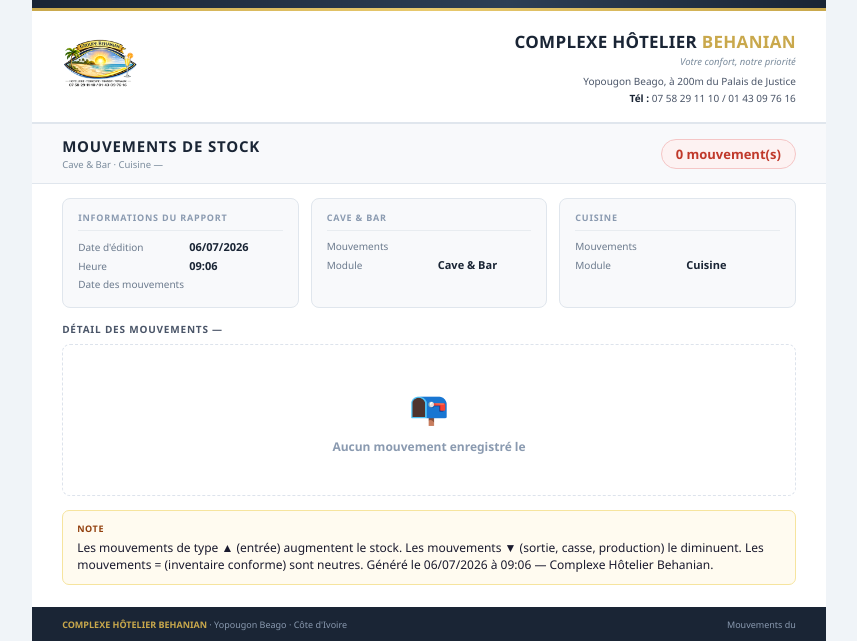
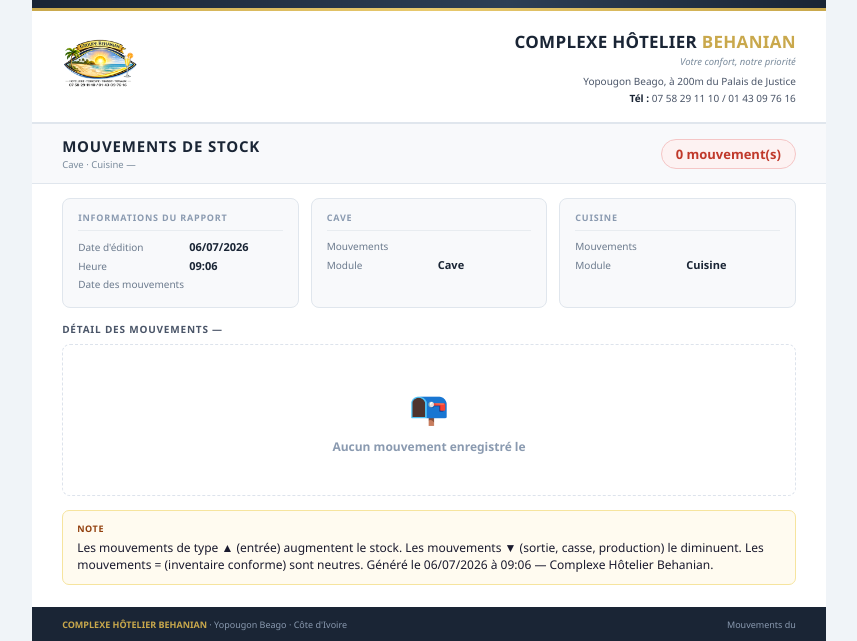
Before and after one commit to MFourierk/Behanian, a Django app: template templates/dashboard/mouvements_print.html in a window 1280 px wide. Shown: the top 641 px of the page, without its empty margins (211-1068 px from the left). Run offline with Django 5.2, Linux system fonts and the light colour scheme; the template is opened without the code that fills it, so the values that code supplies are empty; parts of the project's set-up code (start-up, migrations or seed data) failed here and were passed over.

Commit message:
Fix nomenclature: renommer 'Cave & Bar' en 'Cave' partout
Co-Authored-By: Claude Sonnet 4.6 <noreply@anthropic.com>

```diff
--- a/dashboard/views.py
+++ b/dashboard/views.py
@@ -270,7 +270,7 @@ def mouvements_print(request):
         from bar.models import MouvementStockBar
         for m in MouvementStockBar.objects.filter(date__date=date_mvt).select_related('boisson', 'utilisateur').order_by('-date'):
             mouvements.append({
-                'source': 'cave', 'source_label': 'Cave & Bar',
+                'source': 'cave', 'source_label': 'Cave',
                 'nom': m.boisson.nom,
                 'type': m.get_type_mouvement_display(), 'type_code': m.type_mouvement,
                 'quantite': m.quantite, 'unite': 'unité(s)',
@@ -332,7 +332,7 @@ def mouvements_excel(request):
         from bar.models import MouvementStockBar
         for m in MouvementStockBar.objects.filter(date__date=date_mvt).select_related('boisson', 'utilisateur').order_by('-date'):
             mouvements.append({
-                'source': 'Cave & Bar', 'nom': m.boisson.nom,
+                'source': 'Cave', 'nom': m.boisson.nom,
                 'type': m.get_type_mouvement_display(), 'type_code': m.type_mouvement,
                 'quantite': float(m.quantite), 'unite': 'unité(s)',
                 'date': m.date,
@@ -398,7 +398,7 @@ def mouvements_excel(request):
             m['date'].strftime('%H:%M'), m['user'], m['commentaire'],
         ])
         rw = ws.max_row
-        row_fill = cave_fill if m['source'] == 'Cave & Bar' else cuis_fill
+        row_fill = cave_fill if m['source'] == 'Cave' else cuis_fill
         for col in range(1, NC + 1):
             c = ws.cell(row=rw, column=col)
             c.font = bf if col in (3, 5) else nf
--- a/rapport/views.py
+++ b/rapport/views.py
@@ -198,7 +198,7 @@ def _calcul_marges(date_rapport):
 
     MODULES = [
         {'key': 'restaurant', 'label': 'Restaurant',            'icon': '🍽️', 'color': '#c0392b', 'css': 'restaurant'},
-        {'key': 'cave',       'label': 'Cave & Bar',            'icon': '🍷', 'color': '#1a5276', 'css': 'cave'},
+        {'key': 'cave',       'label': 'Cave',                  'icon': '🍷', 'color': '#1a5276', 'css': 'cave'},
         {'key': 'hotel',      'label': 'Hôtel',                 'icon': '🏨', 'color': '#27ae60', 'css': 'hotel'},
         {'key': 'piscine',    'label': 'Piscine',               'icon': '🏊', 'color': '#2980b9', 'css': 'piscine'},
         {'key': 'espace',     'label': 'Espaces Événementiels', 'icon': '🎪', 'color': '#8e44ad', 'css': 'espace'},
--- a/templates/bar/etat_stock_print.html
+++ b/templates/bar/etat_stock_print.html
@@ -8,7 +8,7 @@
 <div class="doc-title-band">
   <div>
     <div class="doc-title-text">État du Stock — Cave</div>
-    <div class="doc-title-sub">Département Cave &amp; Bar · Inventaire valorisé</div>
+    <div class="doc-title-sub">Département Cave · Inventaire valorisé</div>
   </div>
   <div class="doc-title-right">
     <span class="doc-ref">{{ articles|length }} article(s)</span>
--- a/templates/dashboard/mouvements_print.html
+++ b/templates/dashboard/mouvements_print.html
@@ -7,7 +7,7 @@
 <div class="doc-title-band">
   <div>
     <div class="doc-title-text">Mouvements de Stock</div>
-    <div class="doc-title-sub">Cave & Bar · Cuisine — {{ date_mvt|date:"l d F Y" }}</div>
+    <div class="doc-title-sub">Cave · Cuisine — {{ date_mvt|date:"l d F Y" }}</div>
   </div>
   <div class="doc-title-right">
     <span class="doc-ref">{{ mouvements|length }} mouvement(s)</span>
@@ -22,9 +22,9 @@
     <div class="meta-row"><span class="meta-lbl">Date des mouvements</span><span class="meta-val" style="color:#c0392b;font-weight:700">{{ date_mvt|date:"d/m/Y" }}</span></div>
   </div>
   <div class="meta-box">
-    <div class="meta-box-title">Cave & Bar</div>
+    <div class="meta-box-title">Cave</div>
     <div class="meta-row"><span class="meta-lbl">Mouvements</span><span class="meta-val">{{ nb_cave }}</span></div>
-    <div class="meta-row"><span class="meta-lbl">Module</span><span class="meta-val">Cave & Bar</span></div>
+    <div class="meta-row"><span class="meta-lbl">Module</span><span class="meta-val">Cave</span></div>
   </div>
   <div class="meta-box">
     <div class="meta-box-title">Cuisine</div>
```
